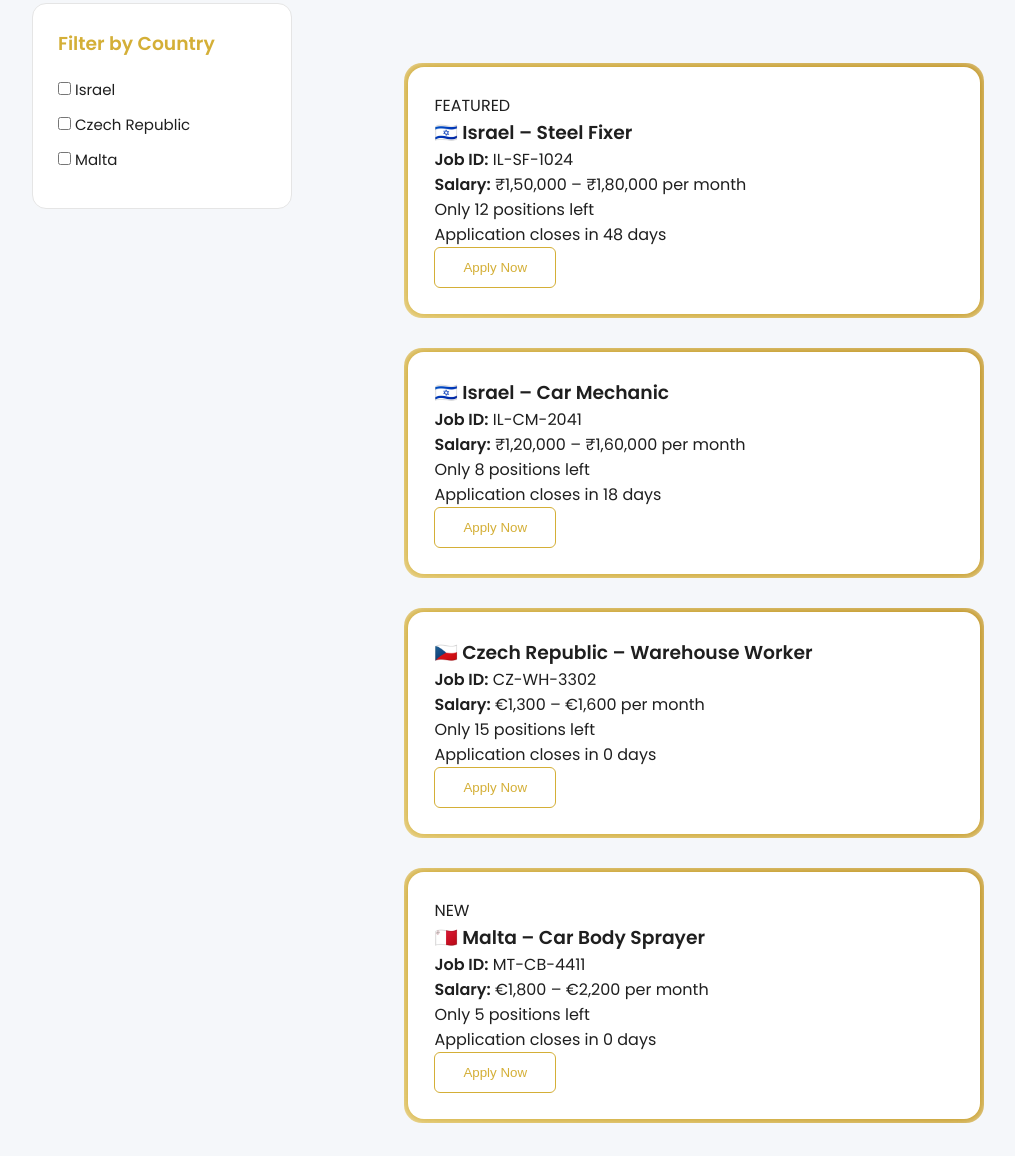
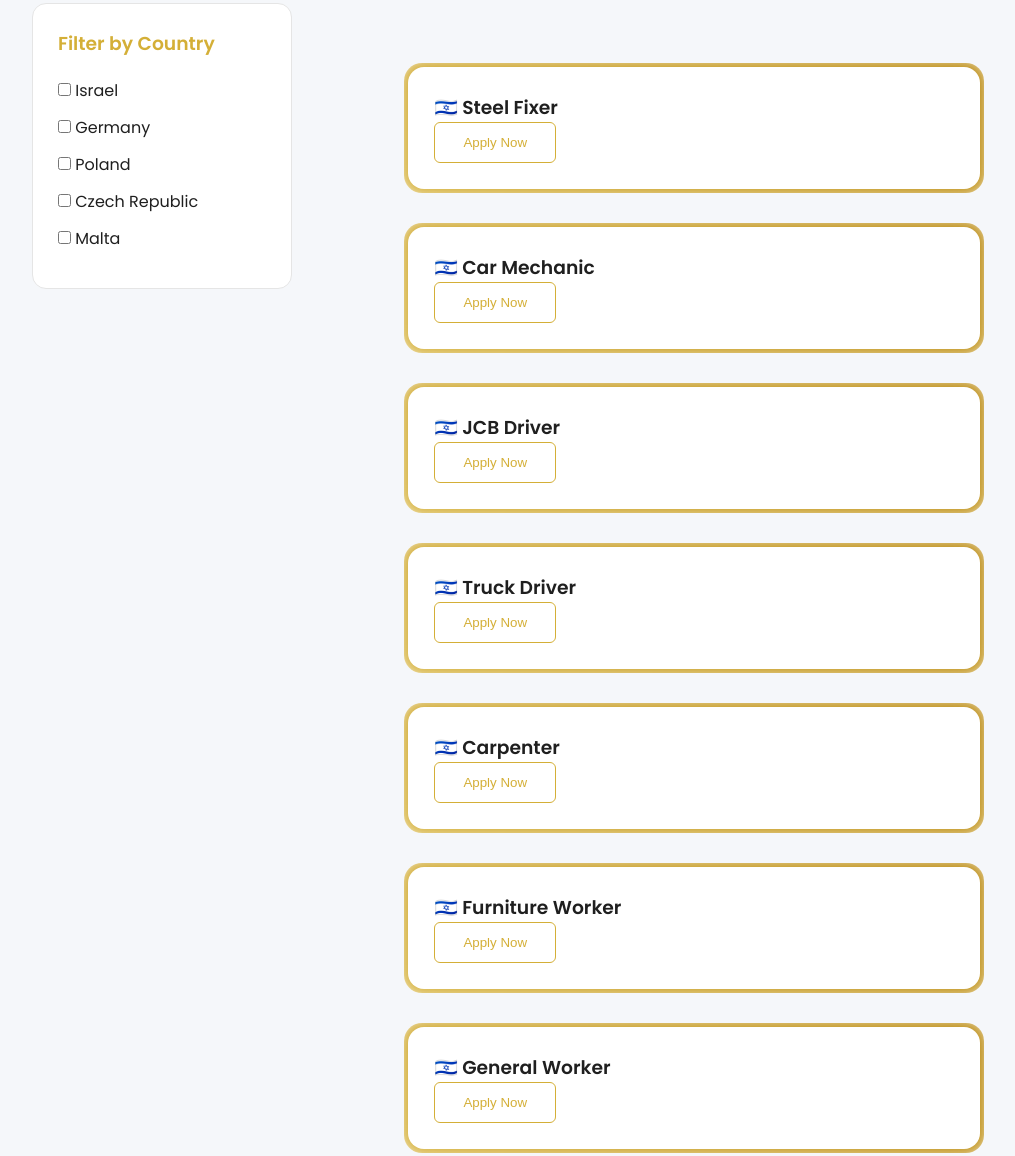
Before and after one commit to rahilmuliashia94-create/everest-security, a plain HTML site: page jobs.html in a window 1280 px wide. Shown: the part 376-1532 px from the top of the page, without its empty margins (96-1111 px from the left). Drawn offline with nearby package versions, Linux system fonts and the light colour scheme.

Commit message:
Update jobs.html

```diff
--- a/jobs.html
+++ b/jobs.html
@@ -7,7 +7,6 @@
 <link rel="stylesheet" href="style.css">
 
 <style>
-/* FILTER LAYOUT */
 .jobs-wrapper {
   display: grid;
   grid-template-columns: 260px 1fr;
@@ -32,7 +31,6 @@
   display: block;
   margin-bottom: 12px;
   cursor: pointer;
-  font-size: 15px;
 }
 
 @media (max-width: 900px) {
@@ -65,78 +63,42 @@
 <section>
 <div class="jobs-wrapper">
 
-    <!-- FILTER SIDEBAR -->
+  <!-- FILTER -->
   <div class="job-filter">
     <h3>Filter by Country</h3>
 
-      <label>
-        <input type="checkbox" class="country-filter" value="Israel">
-        Israel
-      </label>
-
-      <label>
-        <input type="checkbox" class="country-filter" value="Czech Republic">
-        Czech Republic
-      </label>
-
-      <label>
-        <input type="checkbox" class="country-filter" value="Malta">
-        Malta
-      </label>
+    <label><input type="checkbox" class="country-filter" value="Israel"> Israel</label>
+    <label><input type="checkbox" class="country-filter" value="Germany"> Germany</label>
+    <label><input type="checkbox" class="country-filter" value="Poland"> Poland</label>
+    <label><input type="checkbox" class="country-filter" value="Czech Republic"> Czech Republic</label>
+    <label><input type="checkbox" class="country-filter" value="Malta"> Malta</label>
   </div>
 
   <!-- JOB GRID -->
   <div class="grid">
 
-      <!-- FEATURED JOB -->
-      <div class="card job-card featured-job" data-country="Israel">
-        <div class="badge-new">FEATURED</div>
-        <h3>🇮🇱 Israel – Steel Fixer</h3>
-        <p><strong>Job ID:</strong> IL-SF-1024</p>
-        <p><strong>Salary:</strong> ₹1,50,000 – ₹1,80,000 per month</p>
-        <p class="slots">Only 12 positions left</p>
-        <p class="countdown" id="countdown1"></p>
-        <button class="btn" onclick="applyJob('Israel','Steel Fixer')">
-          Apply Now
-        </button>
-      </div>
+    <!-- ISRAEL JOBS -->
+    <div class="card job-card" data-country="Israel"><h3>🇮🇱 Steel Fixer</h3><button class="btn" onclick="applyJob('Israel','Steel Fixer')">Apply Now</button></div>
+    <div class="card job-card" data-country="Israel"><h3>🇮🇱 Car Mechanic</h3><button class="btn" onclick="applyJob('Israel','Car Mechanic')">Apply Now</button></div>
+    <div class="card job-card" data-country="Israel"><h3>🇮🇱 JCB Driver</h3><button class="btn" onclick="applyJob('Israel','JCB Driver')">Apply Now</button></div>
+    <div class="card job-card" data-country="Israel"><h3>🇮🇱 Truck Driver</h3><button class="btn" onclick="applyJob('Israel','Truck Driver')">Apply Now</button></div>
+    <div class="card job-card" data-country="Israel"><h3>🇮🇱 Carpenter</h3><button class="btn" onclick="applyJob('Israel','Carpenter')">Apply Now</button></div>
+    <div class="card job-card" data-country="Israel"><h3>🇮🇱 Furniture Worker</h3><button class="btn" onclick="applyJob('Israel','Furniture Worker')">Apply Now</button></div>
+    <div class="card job-card" data-country="Israel"><h3>🇮🇱 General Worker</h3><button class="btn" onclick="applyJob('Israel','General Worker')">Apply Now</button></div>
+    <div class="card job-card" data-country="Israel"><h3>🇮🇱 Construction Worker</h3><button class="btn" onclick="applyJob('Israel','Construction Worker')">Apply Now</button></div>
 
-      <!-- CAR MECHANIC -->
-      <div class="card job-card" data-country="Israel">
-        <h3>🇮🇱 Israel – Car Mechanic</h3>
-        <p><strong>Job ID:</strong> IL-CM-2041</p>
-        <p><strong>Salary:</strong> ₹1,20,000 – ₹1,60,000 per month</p>
-        <p class="slots">Only 8 positions left</p>
-        <p class="countdown" id="countdown2"></p>
-        <button class="btn" onclick="applyJob('Israel','Car Mechanic')">
-          Apply Now
-        </button>
-      </div>
+    <!-- GERMANY -->
+    <div class="card job-card" data-country="Germany"><h3>🇩🇪 Caregiver</h3><button class="btn" onclick="applyJob('Germany','Caregiver')">Apply Now</button></div>
 
-      <!-- WAREHOUSE -->
-      <div class="card job-card" data-country="Czech Republic">
-        <h3>🇨🇿 Czech Republic – Warehouse Worker</h3>
-        <p><strong>Job ID:</strong> CZ-WH-3302</p>
-        <p><strong>Salary:</strong> €1,300 – €1,600 per month</p>
-        <p class="slots">Only 15 positions left</p>
-        <p class="countdown" id="countdown3"></p>
-        <button class="btn" onclick="applyJob('Czech Republic','Warehouse Worker')">
-          Apply Now
-        </button>
-      </div>
+    <!-- POLAND -->
+    <div class="card job-card" data-country="Poland"><h3>🇵🇱 Warehouse Worker</h3><button class="btn" onclick="applyJob('Poland','Warehouse Worker')">Apply Now</button></div>
+
+    <!-- CZECH -->
+    <div class="card job-card" data-country="Czech Republic"><h3>🇨🇿 Warehouse Worker</h3><button class="btn" onclick="applyJob('Czech Republic','Warehouse Worker')">Apply Now</button></div>
 
     <!-- MALTA -->
-      <div class="card job-card" data-country="Malta">
-        <div class="badge-new">NEW</div>
-        <h3>🇲🇹 Malta – Car Body Sprayer</h3>
-        <p><strong>Job ID:</strong> MT-CB-4411</p>
-        <p><strong>Salary:</strong> €1,800 – €2,200 per month</p>
-        <p class="slots">Only 5 positions left</p>
-        <p class="countdown" id="countdown4"></p>
-        <button class="btn" onclick="applyJob('Malta','Car Body Sprayer')">
-          Apply Now
-        </button>
-      </div>
+    <div class="card job-card" data-country="Malta"><h3>🇲🇹 Car Mechanic</h3><button class="btn" onclick="applyJob('Malta','Car Mechanic')">Apply Now</button></div>
+    <div class="card job-card" data-country="Malta"><h3>🇲🇹 Body Preparation / Car Body Fixing</h3><button class="btn" onclick="applyJob('Malta','Body Preparation Worker')">Apply Now</button></div>
 
   </div>
 
@@ -151,9 +113,8 @@
       <p>🇮🇳 Based in India, hiring globally</p>
     </div>
   </div>
-
   <div class="footer-bottom">
-    © 2026 On Service Travel Consultants (OSTC)
+    © 2026 OSTC
   </div>
 </footer>
 
@@ -164,23 +125,7 @@ function applyJob(country, job) {
   window.location.href = "contact.html";
 }
 
-/* Countdown */
-function setCountdown(elementId, deadline) {
-  const endDate = new Date(deadline).getTime();
-  const now = new Date().getTime();
-  const distance = endDate - now;
-  const days = Math.max(0, Math.floor(distance / (1000 * 60 * 60 * 24)));
-
-  document.getElementById(elementId).innerText =
-    "Application closes in " + days + " days";
-}
-
-setCountdown("countdown1", "2026-04-01");
-setCountdown("countdown2", "2026-03-02");
-setCountdown("countdown3", "2026-02-03");
-setCountdown("countdown4", "2026-02-02");
-
-/* FILTER SYSTEM */
+/* FILTER */
 const filters = document.querySelectorAll('.country-filter');
 const jobCards = document.querySelectorAll('.job-card');
 
```
Lines whose indentation alone changed are shown as unchanged.
